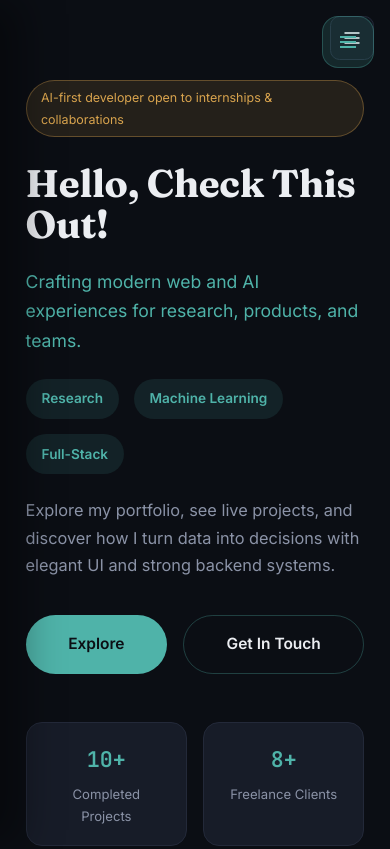
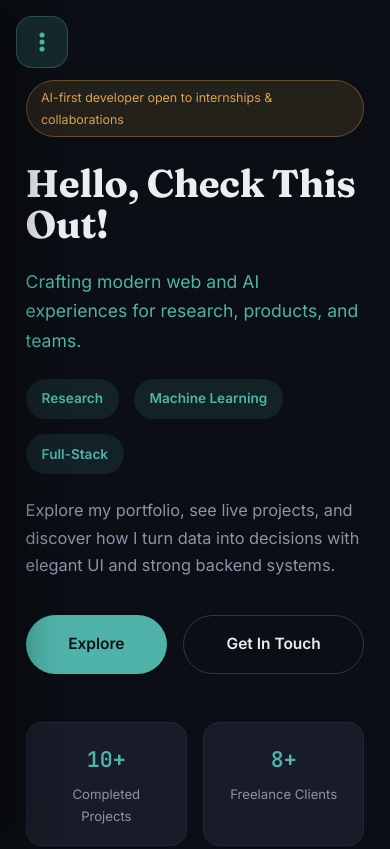
Before and after one commit to Mirzaib-ops/mirzaib-portfolio, a website: page index.html in a window 390 px wide. Shown: the top 849 px of the page. Drawn offline with Linux system fonts and the light colour scheme.

Commit message:
fix: move mobile menu to left, use 3 dots icon, remove redundant button

```diff
--- a/index.html
+++ b/index.html
@@ -110,7 +110,7 @@
   /* ---------- MOBILE TOPBAR ---------- */
   .topbar{ display:none; }
   .menu-toggle{
-    position:fixed; top:1rem; right:1rem; z-index:220;
+    position:fixed; top:1rem; left:1rem; z-index:220;
     width:52px; height:52px; border-radius:1rem;
     background:rgba(79,179,169,0.16); border:1px solid rgba(79,179,169,0.3);
     display:flex; align-items:center; justify-content:center; cursor:pointer;
@@ -122,14 +122,6 @@
     box-shadow:0 12px 24px rgba(0,0,0,0.18);
   }
   .menu-toggle svg{ width:24px; height:24px; color:var(--accent2); }
-
-  .hamburger{
-    position:fixed; top:1rem; right:1rem; z-index:200;
-    width:44px; height:44px; border-radius:0.6rem;
-    background:var(--surface); border:1px solid var(--border);
-    display:none; align-items:center; justify-content:center; cursor:pointer;
-  }
-  .hamburger svg{ width:20px; height:20px; color:var(--text); }
 
   .drawer{
     position:fixed; top:0; right:-320px; width:280px; height:100%;
@@ -320,7 +312,6 @@
     .sidebar.open{ transform:translateX(0); }
     .sidebar-close{ display:flex; }
     main, footer{ margin-left:0; }
-    .hamburger{ display:flex; }
     section{ padding:4rem 1.6rem; }
     .hero{ padding:5rem 1.6rem 2rem; }
     .contact-grid{ grid-template-columns:1fr; }
@@ -344,13 +335,14 @@
 </head>
 <body>
 
-<!-- MOBILE HAMBURGER -->
+<!-- MOBILE MENU TOGGLE -->
 <button class="menu-toggle" id="menuToggle" aria-label="Open menu">
-  <svg viewBox="0 0 24 24" fill="none" stroke="currentColor" stroke-width="2"><line x1="4" y1="7" x2="20" y2="7"/><line x1="4" y1="12" x2="20" y2="12"/><line x1="4" y1="17" x2="20" y2="17"/></svg>
+  <svg viewBox="0 0 24 24" fill="currentColor">
+    <circle cx="12" cy="5" r="2.5"/>
+    <circle cx="12" cy="12" r="2.5"/>
+    <circle cx="12" cy="19" r="2.5"/>
+  </svg>
 </button>
-<div class="hamburger" id="hamburgerBtn">
-  <svg viewBox="0 0 24 24" fill="none" stroke="currentColor" stroke-width="2"><line x1="3" y1="6" x2="21" y2="6"/><line x1="3" y1="12" x2="21" y2="12"/><line x1="3" y1="18" x2="21" y2="18"/></svg>
-</div>
 <div class="scrim" id="scrim"></div>
 
 <!-- SIDEBAR -->
@@ -664,7 +656,6 @@
 <script>
   // mobile drawer
   const sidebar = document.getElementById('sidebar');
-  const hamburger = document.getElementById('hamburgerBtn');
   const sidebarClose = document.getElementById('sidebarClose');
   const scrim = document.getElementById('scrim');
 
@@ -675,7 +666,6 @@
 
   // toggle behavior: open if closed, close if open
   menuToggle.addEventListener('click', () => { if (sidebar.classList.contains('open')) closeDrawer(); else openDrawer(); });
-  hamburger.addEventListener('click', () => { if (sidebar.classList.contains('open')) closeDrawer(); else openDrawer(); });
   // allow clicking the displayed name/avatar or hero title to open the sidebar on mobile only
   const nameTriggers = document.querySelectorAll('.id-name, .hero-avatar-name');
   const heroTitle = document.querySelector('.hero h1');
```
